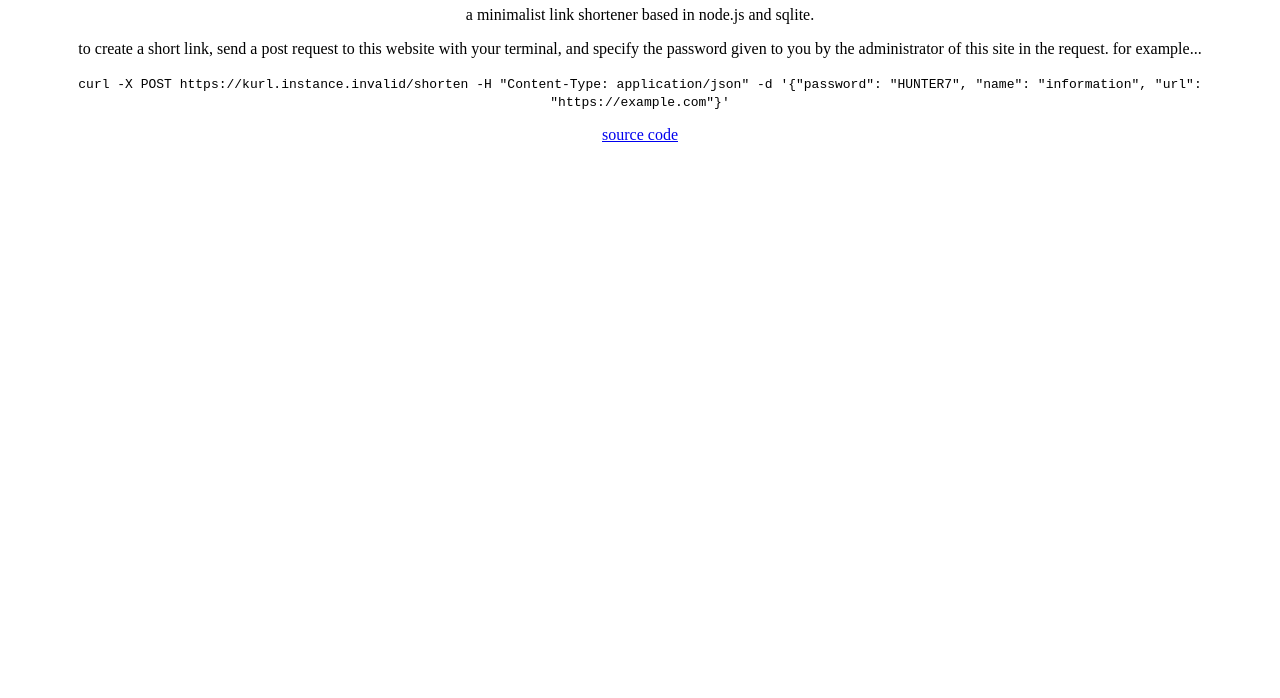
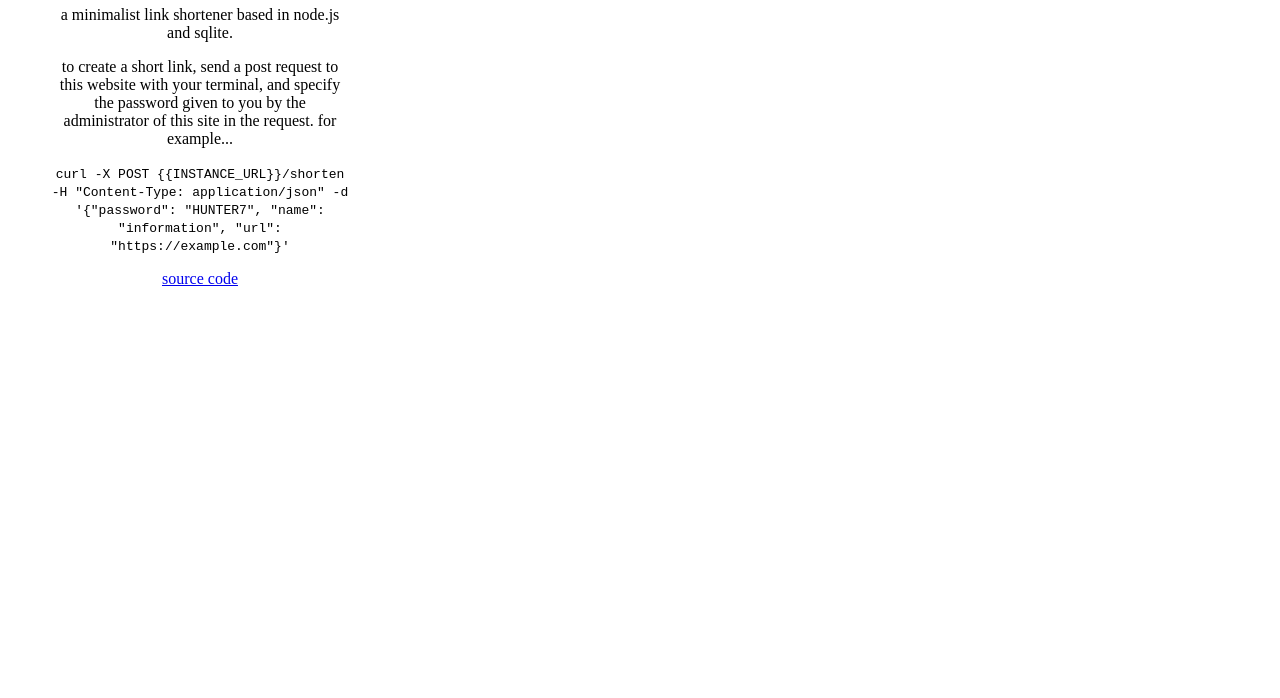
Before and after one commit to gigirassy/kurl-link, a website: page public/index.html in a window 1280 px wide. Shown: the part 102-800 px from the top of the page. Drawn offline with Linux system fonts and the light colour scheme.

Commit message:
Update index.html

```diff
--- a/public/index.html
+++ b/public/index.html
@@ -8,6 +8,7 @@
         body {
             text-align: center;
             margin: 50px;
+	    width:300px;
         }
     </style>
     <script>
@@ -27,7 +28,7 @@
         <p>a minimalist link shortener based in node.js and sqlite.</p>
         <p>to create a short link, send a post request to this website with your terminal, and specify the password given to you by the administrator of this site in the request. for example...</p>
         <code id="api-example">
-            curl -X POST https://kurl.instance.invalid/shorten
+            curl -X POST {{INSTANCE_URL}}/shorten
             -H "Content-Type: application/json"
             -d '{"password": "HUNTER7", "name": "information", "url": "https://example.com"}'
         </code>
```
